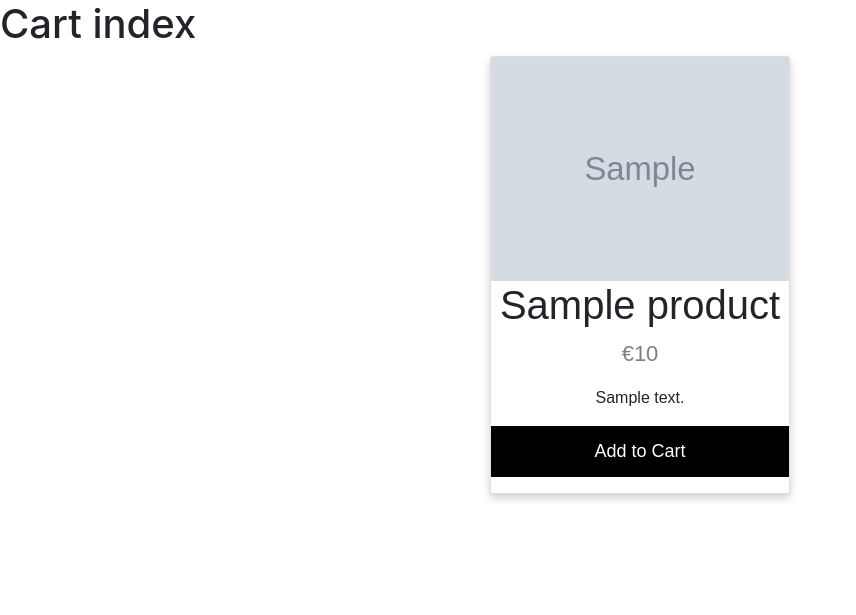
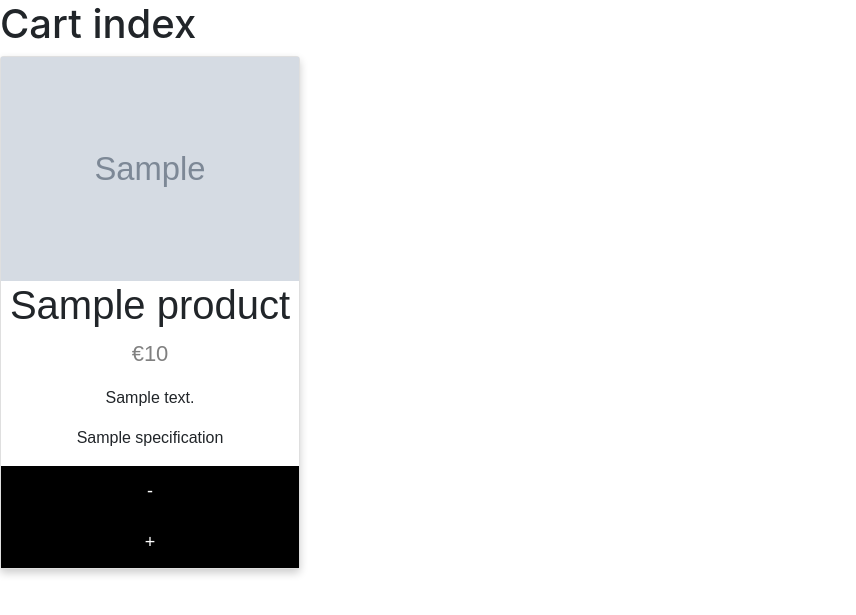
Before and after one commit to dragondungeon1/ALA-jmr, a Symfony app: template templates/product/jmr.html.twig in a window 1280 px wide. Shown: the top 615 px of the page, without its empty margins (0-856 px from the left). Run offline with Twig, Linux system fonts and the light colour scheme; the template is opened without the code that fills it: most values are stand-ins (such as "Sample title", 1, 10 or a date in 2020); grey boxes marked "Sample" are stand-in pictures; some libraries are stand-ins or nearby versions.

Commit message:
added the + and - function for the shopping cart

```diff
--- a/templates/product/jmr.html.twig
+++ b/templates/product/jmr.html.twig
@@ -4,7 +4,6 @@
 
 {% block body %}
     <h1>Cart index</h1>
-
 {#    <table class="table">#}
 {#        <thead>#}
 {#        <tr>#}
@@ -46,18 +45,29 @@
         {% endfor %}
 {#        </tbody>#}
 {#    </table>#}
-
-    <div class="d-flex justify-content-center">
+<div class="jmr " >
+    <div class=" pech ">
         {% for product in products %}
             <div class="card">
                 <img src="{{ product.img }}" alt="Denim Jeans" style="width:100%">
                 <h1>{{ product.prodname }}</h1>
                 <p class="price">€{{ product.price }}</p>
                 <p>{{ product.description }}</p>
-                <p><button>Add to Cart</button></p>
-            </div>
+                <p>{% for specification in product.specifications %}
+
+                        {{ specification }}
+                    {% endfor %}</p>
+                <button class="btn-primary">-</button>
+                <button class="btn-primary">+</button>            </div>
         {% endfor %}
     </div>
+</div>
+
+{#<div>#}
+{#    <button class="btn-primary">-</button>#}
+{#    <button class="btn-primary">+</button>#}
+{#</div>#}
+
 
     <style>
         .card {
@@ -88,6 +98,17 @@
         .card button:hover {
             opacity: 0.7;
         }
+
+        .jmr{
+            display: flex;
+            justify-content: space-between;
+        }
+        .pech{
+            display: flex;
+            justify-content: space-evenly;
+            flex-wrap: wrap;
+        }
+
     </style>
 
 {#    <a href="{{ path('product_new') }}">Create new</a>#}
--- a/templates/product_has_specification/index.html.twig
+++ b/templates/product_has_specification/index.html.twig
@@ -21,6 +21,7 @@
                     <a href="{{ path('product_has_specification_edit', {'id': product_has_specification.id}) }}">edit</a>
                 </td>
             </tr>
+
         {% else %}
             <tr>
                 <td colspan="2">no records found</td>
```
Also changed, not shown: src/Controller/CartController.php (+33 -3 lines).
